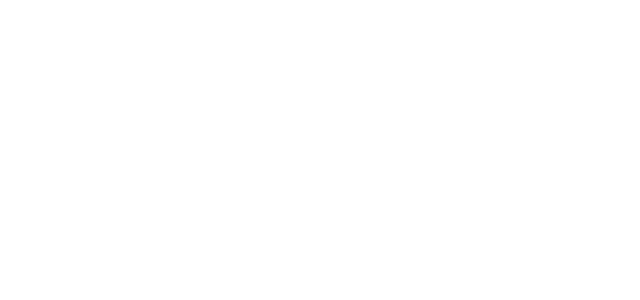
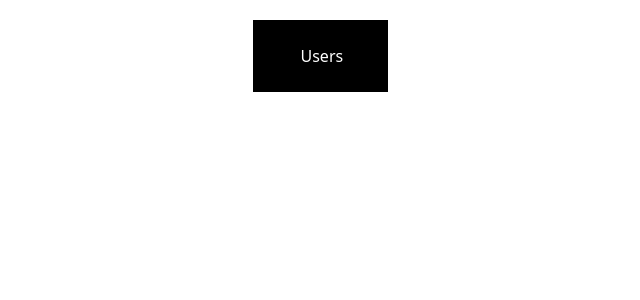
Before and after one commit to VladRyabich/okten-sep-react-hm, a React (Vite) app: page / in a window 1280 px wide. Shown: the top 300 px of the page, without its empty margins (320-960 px from the left). Built offline with nearby package versions, Linux system fonts and the light colour scheme.

Commit message:
- Commit homework 03 task 03

```diff
--- /dev/null
+++ b/src/components/menu/MenuComponent.tsx
@@ -0,0 +1,10 @@
+import {Link} from "react-router-dom";
+import './menuComponent.css'
+
+export const MenuComponent = () => {
+    return (
+        <ul>
+            <li><Link to={'/users'}>Users</Link></li>
+        </ul>
+    );
+};
--- /dev/null
+++ b/src/components/menu/menuComponent.css
@@ -0,0 +1,14 @@
+ul {
+    display: flex;
+    justify-content: center;
+    margin: 20px;
+}
+
+a {
+    display: block;
+    text-align: center;
+    width: 135px;
+    padding: 24px 48px;
+    background-color: #000;
+    color: #fff;
+}
--- a/src/layouts/MainLayout.tsx
+++ b/src/layouts/MainLayout.tsx
@@ -1,7 +1,9 @@
 import {Outlet} from "react-router-dom";
+import {MenuComponent} from "../components/menu/MenuComponent.tsx";
 
 export const MainLayout = () => {
     return <div>
+        <MenuComponent/>
         <Outlet/>
     </div>
 };
--- a/src/routers/router.tsx
+++ b/src/routers/router.tsx
@@ -5,8 +5,7 @@ import {CartsPage} from "../pages/CartsPage.tsx";
 
 export const routes = createBrowserRouter([{
     path: '/', element: <MainLayout/>, children: [
-        {path: 'users', element: <UsersPage/>, children: [
-                {path:':id/carts', element:<CartsPage/>}
-            ]},
+        {path: 'users', element: <UsersPage/>},
+        {path:'users/:id/carts', element:<CartsPage/>}
     ]
 }]);
```
